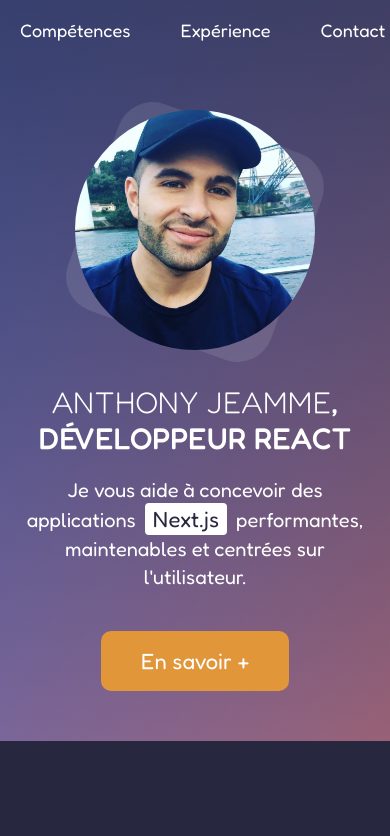
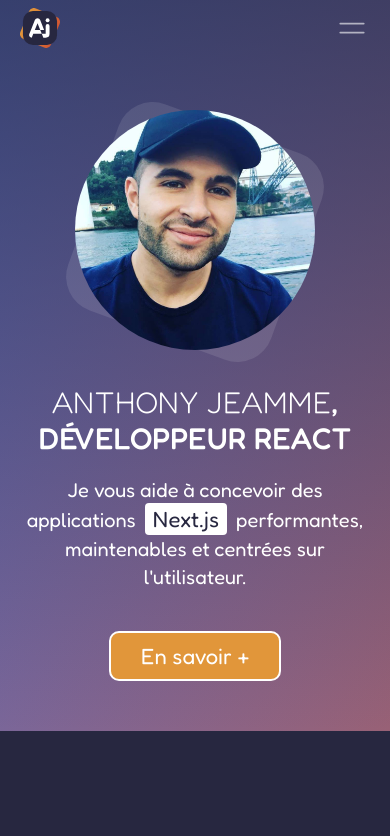
Before and after one commit to anthonyjeamme/ajeamme.dev, a Next.js app: page / in a window 390 px wide. Shown: the top 836 px of the page. Built offline with nearby package versions, Linux system fonts and the light colour scheme.

Commit message:
Mobile burger

```diff
--- /dev/null
+++ b/src/Layout/BurgerButton/BurgerButton.module.scss
@@ -0,0 +1,94 @@
+.BurgerButton {
+  position: relative;
+  height: 36px;
+  width: 36px;
+  background-color: transparent;
+  border: 0;
+  opacity: 0.6;
+  transform: scale(0.9);
+  z-index: 10;
+
+  @keyframes Rotate {
+    from {
+      transform: rotate(0);
+    }
+
+    to {
+      transform: rotate(360deg);
+    }
+  }
+
+  & > .bar1 {
+    height: 2px;
+    background-color: white;
+    position: absolute;
+    width: 28px;
+    left: 4px;
+    top: 16px;
+    border-radius: 4px;
+    transition: transform 250ms;
+    transform: translateY(-5px) rotate(0);
+
+    //
+  }
+  & > .bar2 {
+    height: 2px;
+    background-color: white;
+    position: absolute;
+    width: 28px;
+    left: 4px;
+    top: 16px;
+    border-radius: 4px;
+    transition: transform 250ms;
+    transform: translateY(5px) rotate(0);
+  }
+
+  &.isOpen {
+    & > .bar1 {
+      transform: rotate(45deg);
+    }
+
+    & > .bar2 {
+      transform: rotate(-45deg);
+    }
+  }
+}
+
+.modal {
+  position: fixed;
+  top: 0;
+  left: 0;
+  right: 0;
+  bottom: 0;
+  background-color: white;
+
+  color: var(--dark);
+
+  @keyframes BurgerModalEntry {
+    from {
+      transform: translateX(100px);
+      opacity: 0;
+    }
+
+    50% {
+      opacity: 1;
+    }
+
+    to {
+      transform: none;
+    }
+  }
+
+  animation: BurgerModalEntry 400ms;
+
+  & > header {
+    height: 60px;
+    background-color: var(--primary);
+    margin-bottom: 40px;
+  }
+
+  nav {
+    display: flex;
+    flex-direction: column;
+  }
+}
--- /dev/null
+++ b/src/Layout/BurgerButton/BurgerButton.tsx
@@ -0,0 +1,34 @@
+import { useState } from "react";
+import { classNameModule } from "../../utils/classNameModule/classNameModule";
+import styles from "./BurgerButton.module.scss";
+
+const className = classNameModule(styles);
+
+export const BurgerButton = () => {
+  const [isOpen, setIsOpen] = useState(false);
+
+  return (
+    <div>
+      <button
+        {...className("BurgerButton", { isOpen })}
+        onClick={() => {
+          setIsOpen(!isOpen);
+        }}
+      >
+        <div className={styles["bar1"]} />
+        <div className={styles["bar2"]} />
+      </button>
+
+      {isOpen && (
+        <div {...className("modal")}>
+          <header></header>
+          <nav>
+            <a href="#competence">Compétences</a>
+            <a href="#experience">Expérience</a>
+            <a href="#contact">Contact</a>
+          </nav>
+        </div>
+      )}
+    </div>
+  );
+};
--- /dev/null
+++ b/src/Layout/TopBar/TopBar.module.scss
@@ -0,0 +1,32 @@
+.Topbar {
+  position: fixed;
+  top: 0;
+  left: 0;
+  right: 0;
+  z-index: 10;
+  color: white;
+  height: 60px;
+  display: flex;
+  align-items: center;
+  justify-content: space-between;
+  padding: 0 20px;
+
+  .logo {
+    height: 40px;
+    width: 40px;
+    display: flex;
+  }
+
+  nav {
+    display: flex;
+    align-items: center;
+    margin-right: 20px;
+    gap: 50px;
+
+    & > a {
+      &:hover {
+        text-decoration: underline;
+      }
+    }
+  }
+}
--- /dev/null
+++ b/src/Layout/TopBar/TopBar.tsx
@@ -0,0 +1,58 @@
+import Image from "next/image";
+import { useEffect, useRef } from "react";
+import { classNameModule } from "../../utils/classNameModule/classNameModule";
+import { BurgerButton } from "../BurgerButton/BurgerButton";
+
+import styles from "./TopBar.module.scss";
+
+const className = classNameModule(styles);
+
+export const Topbar = () => {
+  const rootRef = useRef<HTMLDivElement>(null);
+
+  useEffect(() => {
+    const handleScroll = () => {
+      if (!rootRef.current) return;
+
+      const opacity = Math.min(1, window.scrollY / 500);
+
+      rootRef.current.style.backgroundColor = `rgba(93, 107, 187, ${opacity})`;
+    };
+
+    window.addEventListener("scroll", handleScroll);
+
+    return () => {
+      window.removeEventListener("scroll", handleScroll);
+    };
+  }, []);
+
+  const isMobile = () => window.innerWidth < 768;
+
+  return (
+    <div ref={rootRef} {...className("Topbar")}>
+      <div>
+        <Image
+          src="/images/logo.svg"
+          className={styles["logo"]}
+          height={40}
+          width={40}
+          alt="Anthony JEAMME logo"
+        />
+      </div>
+
+      <div>
+        {isMobile() ? (
+          <BurgerButton />
+        ) : (
+          <nav>
+            <a href="#competence">Compétences</a>
+            <a href="#experience">Expérience</a>
+            <a href="#contact">Contact</a>
+          </nav>
+        )}
+      </div>
+    </div>
+  );
+};
+
+export default Topbar;
--- a/src/Pages/PageHome/ExperienceSection/ExperienceSection.module.scss
+++ b/src/Pages/PageHome/ExperienceSection/ExperienceSection.module.scss
@@ -3,6 +3,8 @@
 
   color: white;
   padding: 100px 0;
+  max-width: 100vw;
+  overflow: hidden;
 
   .link {
     & > button {
--- a/src/Pages/PageHome/ExperienceSection/ExperienceSection.tsx
+++ b/src/Pages/PageHome/ExperienceSection/ExperienceSection.tsx
@@ -22,7 +22,8 @@ export const ExperienceSection = () => {
               <span className={styles["item"]}>Node</span> /{" "}
               <span className={styles["item"]}>MongoDB</span> /{" "}
               <span className={styles["item"]}>Stripe</span> /{" "}
-              <span className={styles["item"]}>Analytics</span>
+              <span className={styles["item"]}>Analytics</span> /{" "}
+              <span className={styles["item"]}>Netlify</span>
             </div>
 
             <p>
--- a/src/Pages/PageHome/HeadSection/HeadSection.module.scss
+++ b/src/Pages/PageHome/HeadSection/HeadSection.module.scss
@@ -150,9 +150,10 @@
     }
 
     & > span {
-      padding: 0 40px;
+      border: 2px solid white;
+      padding: 0 30px;
       background-color: #e1963a;
-      height: 60px;
+      height: 50px;
       display: flex;
       justify-content: center;
       align-items: center;
--- a/src/Pages/PageHome/PageHome.module.scss
+++ b/src/Pages/PageHome/PageHome.module.scss
@@ -13,36 +13,3 @@
     }
   }
 }
-
-.Topbar {
-  position: fixed;
-  top: 0;
-  left: 0;
-  right: 0;
-  z-index: 10;
-  color: white;
-  height: 60px;
-  display: flex;
-  align-items: center;
-  justify-content: space-between;
-  padding: 0 20px;
-
-  .logo {
-    height: 40px;
-    width: 40px;
-    display: flex;
-  }
-
-  nav {
-    display: flex;
-    align-items: center;
-    margin-right: 20px;
-    gap: 50px;
-
-    & > a {
-      &:hover {
-        text-decoration: underline;
-      }
-    }
-  }
-}
--- a/src/Pages/PageHome/PageHome.tsx
+++ b/src/Pages/PageHome/PageHome.tsx
@@ -1,12 +1,18 @@
+import dynamic from "next/dynamic";
 import Image from "next/image";
 import { useEffect, useRef } from "react";
 import Slider from "../../components/Slider/Slider";
+import { BurgerButton } from "../../Layout/BurgerButton/BurgerButton";
 import BlogSection from "./BlogSection/BlogSection";
 import ContactSection from "./ContactSection/ContactSection";
 import ExperienceSection from "./ExperienceSection/ExperienceSection";
 import HeadSection from "./HeadSection/HeadSection";
 import styles from "./PageHome.module.scss";
 import SkillsSection from "./SkillsSection/SkillsSection";
+
+const Topbar = dynamic(() => import("../../Layout/TopBar/TopBar"), {
+  ssr: false,
+});
 
 export const PageHome = () => {
   const items = [
@@ -99,45 +105,3 @@ export const PageHome = () => {
 };
 
 export default PageHome;
-
-const Topbar = () => {
-  const rootRef = useRef<HTMLDivElement>(null);
-
-  useEffect(() => {
-    const handleScroll = () => {
-      if (!rootRef.current) return;
-
-      const opacity = Math.min(1, window.scrollY / 500);
-
-      rootRef.current.style.backgroundColor = `rgba(93, 107, 187, ${opacity})`;
-    };
-
-    window.addEventListener("scroll", handleScroll);
-
-    return () => {
-      window.removeEventListener("scroll", handleScroll);
-    };
-  }, []);
-
-  return (
-    <div ref={rootRef} className={styles["Topbar"]}>
-      <div>
-        <Image
-          src="/images/logo.svg"
-          className={styles["logo"]}
-          height={40}
-          width={40}
-          alt="Anthony JEAMME logo"
-        />
-      </div>
-
-      <div>
-        <nav>
-          <a href="#competence">Compétences</a>
-          <a href="#experience">Expérience</a>
-          <a href="#contact">Contact</a>
-        </nav>
-      </div>
-    </div>
-  );
-};
--- a/src/Pages/PageHome/SkillsSection/SkillsSection.module.scss
+++ b/src/Pages/PageHome/SkillsSection/SkillsSection.module.scss
@@ -2,6 +2,9 @@
   background-color: var(--dark);
   color: white;
   padding: 100px 0;
+
+  max-width: 100vw;
+  overflow: hidden;
 
   p {
     font-size: 18px;
```
